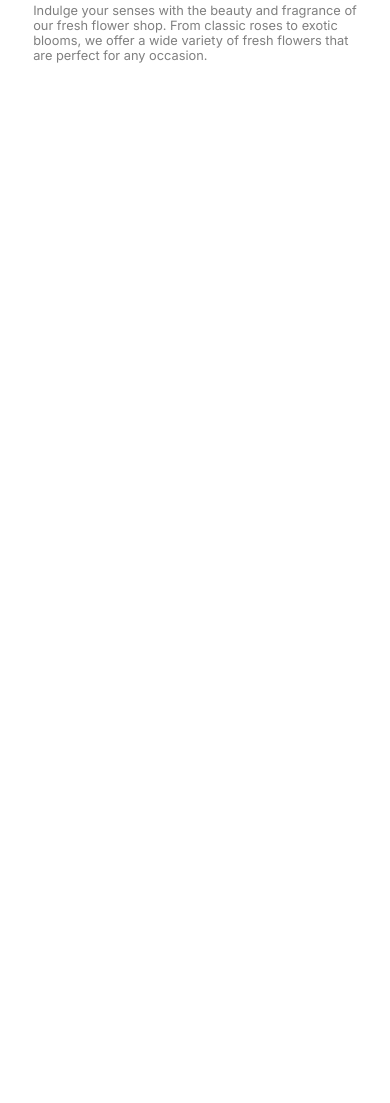
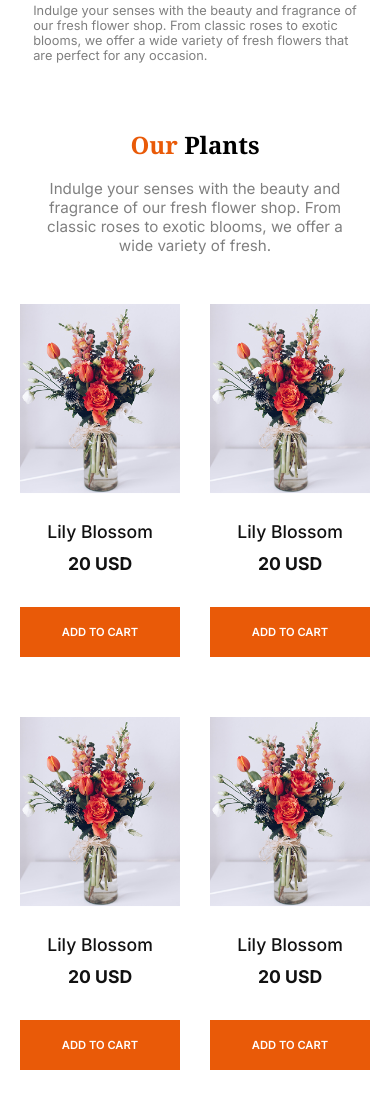
Before and after one commit to myself-Fahim/B12A02-Responsive-Flowers-A2, a plain HTML site: page index.html in a window 390 px wide. Shown: the part 512-1615 px from the top of the page. Before the commit the page ends 844 px from the top, so only its background shows below. Drawn offline with Linux system fonts and the light colour scheme.

Commit message:
Main headline & sec-1 responsive completed

```diff
--- a/index.html
+++ b/index.html
@@ -45,12 +45,83 @@
                         blooms, we offer a wide variety of fresh flowers that
                         <br> are perfect for any occasion.</p>
                 </div>
-
                 <img src="./assets/hero-flower.png" alt="">
             </section>
         </header>
 
-        <main></main>
+
+        <main>
+            <section class="main-headline">
+                <h1>Our <span id="head-span">Plants</span></h1>
+                <p>Indulge your senses with the beauty and fragrance of our fresh flower shop. From <br> classic roses to exotic blooms, we offer a wide variety of fresh.</p>
+            </section>
+
+
+            <section class="main-cart">
+                <div class="flower-cart">
+                    <img src="./assets/sample-flower-image.png" alt="">
+                    <h1 class="flower-name">Lily Blossom</h1>
+                    <h1 class="flower-price">20 USD</h1>
+                    <button class="flower-cart-btn">ADD TO CART</button>
+                </div>
+                <div class="flower-cart">
+                    <img src="./assets/sample-flower-image.png" alt="">
+                    <h1 class="flower-name">Lily Blossom</h1>
+                    <h1 class="flower-price" >20 USD</h1>
+                    <button class="flower-cart-btn">ADD TO CART</button>
+                </div>
+                <div class="flower-cart">
+                    <img src="./assets/sample-flower-image.png" alt="">
+                    <h1 class="flower-name">Lily Blossom</h1>
+                    <h1 class="flower-price">20 USD</h1>
+                    <button class="flower-cart-btn">ADD TO CART</button>
+                </div>
+                <div class="flower-cart">
+                    <img src="./assets/sample-flower-image.png" alt="">
+                    <h1 class="flower-name">Lily Blossom</h1>
+                    <h1 class="flower-price">20 USD</h1>
+                    <button class="flower-cart-btn">ADD TO CART</button>
+                </div>
+                <div class="flower-cart">
+                    <img src="./assets/sample-flower-image.png" alt="">
+                    <h1 class="flower-name">Lily Blossom</h1>
+                    <h1 class="flower-price">20 USD</h1>
+                    <button class="flower-cart-btn">ADD TO CART</button>
+                </div>
+                <div class="flower-cart">
+                    <img src="./assets/sample-flower-image.png" alt="">
+                    <h1 class="flower-name">Lily Blossom</h1>
+                    <h1 class="flower-price">20 USD</h1>
+                    <button class="flower-cart-btn">ADD TO CART</button>
+                </div>
+                <div class="flower-cart">
+                    <img src="./assets/sample-flower-image.png" alt="">
+                    <h1 class="flower-name">Lily Blossom</h1>
+                    <h1 class="flower-price">20 USD</h1>
+                    <button class="flower-cart-btn">ADD TO CART</button>
+                </div>
+                <div class="flower-cart">
+                    <img src="./assets/sample-flower-image.png" alt="">
+                    <h1 class="flower-name">Lily Blossom</h1>
+                    <h1 class="flower-price">20 USD</h1>
+                    <button class="flower-cart-btn">ADD TO CART</button>
+                </div>
+            </section>
+
+
+        </main>
+
+
+
+
+
+
+
+
+
+
+
+
         <footer></footer>
 
     </body>
--- a/style.css
+++ b/style.css
@@ -64,35 +64,129 @@ ul li {
 }
 
 /* Banner Started */
-.banner{
+.banner {
     display: flex;
     justify-content: space-evenly;
     align-items: center;
+    margin-bottom: 120px;
 }
-.banner img{
+
+.banner img {
     width: 40%;
 }
-.banner h1{
+
+.banner h1 {
     color: #E95A08;
     font-family: "Noto Serif";
-font-size:3rem;
+    font-size: 3rem;
     font-weight: 700;
     margin-bottom: 13px;
 }
 
-#banner-h1-first-portion
-{
+#banner-h1-first-portion {
     color: #000;
     font-family: "Noto Serif";
     font-weight: 700;
 }
 
-.banner p{
+.banner p {
     color: rgba(0, 0, 0, 0.50);
     font-family: Inter;
     font-size: 1rem;
     font-weight: 400;
 }
+
+/* Main headline Section started */
+.main-headline h1 {
+    color: #E95A08;
+    text-align: center;
+    font-family: "Noto Serif";
+    font-size: 2rem;
+    font-style: normal;
+    font-weight: 700;
+    margin-bottom: 18px;
+}
+
+#head-span {
+    color: #000;
+    font-family: "Noto Serif";
+    font-weight: 700;
+}
+
+.main-headline p {
+    color: rgba(0, 0, 0, 0.50);
+    text-align: center;
+    font-family: Inter;
+    font-size: 1rem;
+    font-weight: 400;
+    margin-bottom: 49px;
+}
+
+/* main cart section */
+.main-cart {
+    display: grid;
+    grid-template-columns: repeat(4, 1fr);
+    width: 18rem;
+    justify-content: center;
+    margin: auto;
+    gap: 30px;
+
+}
+
+.flower-cart {
+    width: 16rem;
+}
+
+.flower-cart img {
+    width: 100%;
+    margin-bottom: 20px;
+}
+
+.flower-name {
+    color: #111;
+    font-family: Inter;
+    font-size: 1.1rem;
+    font-weight: 500;
+    line-height: 150%;
+    text-align: center;
+    margin-bottom: 5px;
+
+}
+
+.flower-price {
+    color: #111;
+    font-family: Inter;
+    font-size: 1.1rem;
+    font-weight: 700;
+    line-height: 150%;
+    text-align: center;
+    margin-bottom: 30px;
+}
+.flower-cart-btn {
+    display: flex;
+    color: #FFF;
+    font-family: Inter;
+    font-size: 1rem;
+    font-weight: 600;
+    height: 3.1rem;
+    width: 16rem;
+    padding: 1.6rem 3.1rem;
+    justify-content: center;
+    align-items: center;
+    background: #E95A08;
+    border: none;
+    margin-bottom: 30px;
+
+}
+
+
+
+
+
+
+
+
+
 
 
 /* Responsive nav */
@@ -100,18 +194,22 @@ font-weight: 400;
     .list {
         display: none;
     }
+
     nav {
         margin: 15px 10px;
         display: flex;
         justify-content: space-between;
         align-items: center;
     }
-    .nav-img{
+
+    .nav-img {
         width: 20%;
     }
-    .cart img{
+
+    .cart img {
         width: 2em;
     }
+
     .cart a {
         color: #000;
         font-family: Inter;
@@ -119,22 +217,59 @@ font-weight: 400;
         font-size: 1.5em;
     }
 }
+
 /* Banner responsive */
 @media screen and (max-width:576px) {
-    .banner{
+    .banner {
         display: flex;
         justify-content: start;
         flex-direction: column-reverse;
         margin-bottom: 65px;
     }
-    .banner img{
+
+    .banner img {
         width: 100%;
         margin: 28px 0px;
     }
-    .banner h1{
+
+    .banner h1 {
         font-size: 2rem;
     }
-     .banner p{
+
+    .banner p {
         font-size: 0.8rem;
     }
 }
+
+/* main  headline responsive */
+@media screen and (max-width:576px) {
+    .main-headline h1 {
+        font-size: 1.5rem;
+    }
+
+    .main-headline p {
+        font-size: 0.95rem;
+        text-align: center;
+        margin-right: 30px;
+        margin-left: 30px;
+    }
+}
+
+/* Main flower cart responsive */
+@media screen and (max-width:576px) {
+    .main-cart{
+        display: grid;
+        grid-template-columns: repeat(2,1fr);
+        max-width: 100%;
+        justify-content: center;
+    }
+    .flower-cart{
+        width: 10rem;
+    }
+    .flower-cart-btn{
+        width: 10rem;
+        font-size: 0.7rem;
+        padding: 0.6rem 1.1rem;
+    }
+
+}
```
Lines whose indentation alone changed are shown as unchanged.
